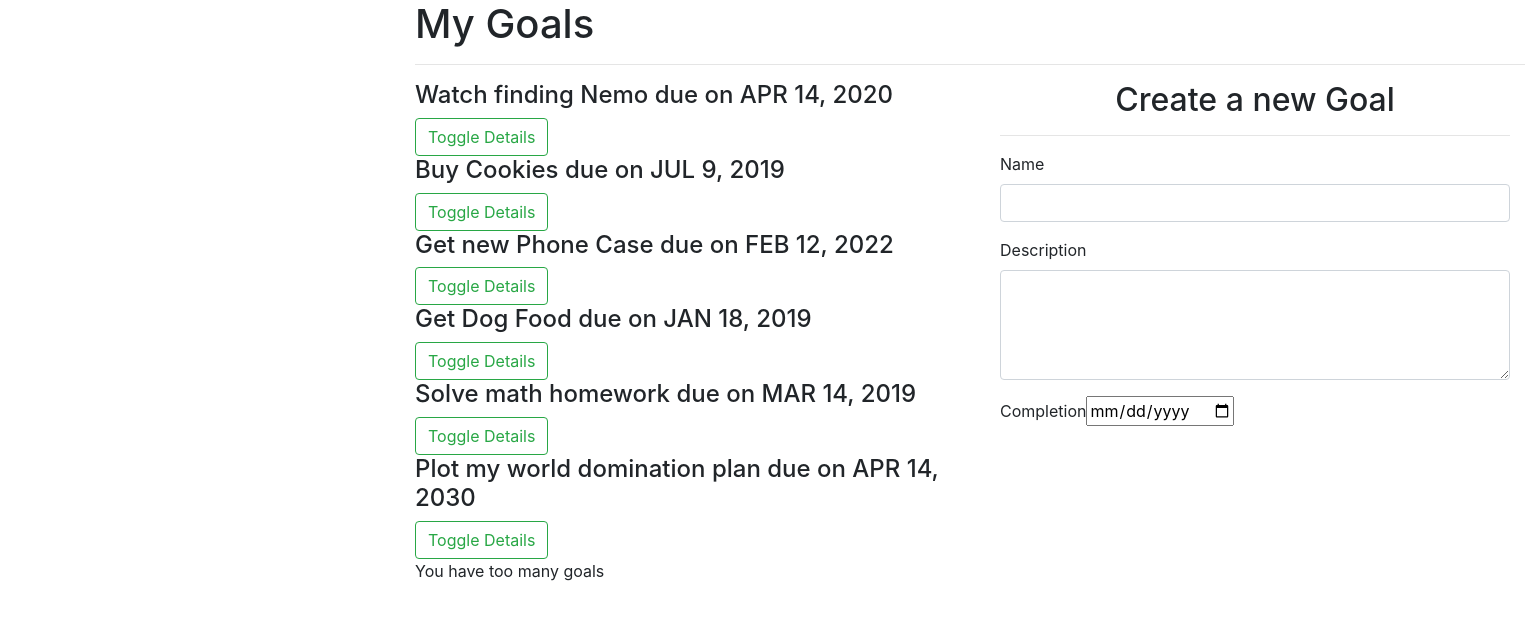
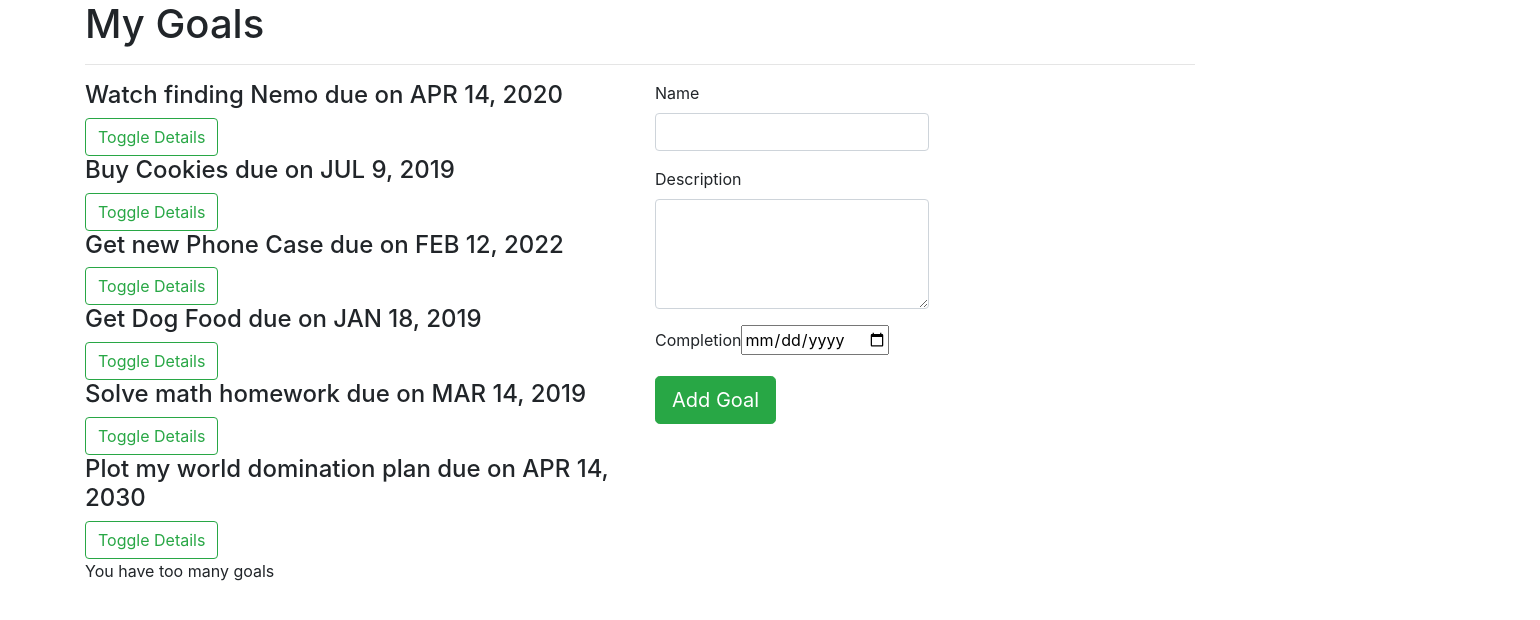
Before and after one commit to Marionjames-ally/Goals, an Angular app: page / in a window 1280 px wide. Shown: the top 620 px of the page, 1540 px wide, since content can reach past the window. Built offline with nearby package versions, Linux system fonts and the light colour scheme.

Commit message:
deployment

```diff
--- a/package.json
+++ b/package.json
@@ -30,9 +30,10 @@
     "@angular/cli": "~8.3.21",
     "@angular/compiler-cli": "~8.2.14",
     "@angular/language-service": "~8.2.14",
-    "@types/node": "~8.9.4",
     "@types/jasmine": "~3.3.8",
     "@types/jasminewd2": "~2.0.3",
+    "@types/node": "~8.9.4",
+    "angular-cli-ghpages": "^0.6.2",
     "codelyzer": "^5.0.0",
     "jasmine-core": "~3.4.0",
     "jasmine-spec-reporter": "~4.2.1",
--- a/src/app/goal-form/goal-form.component.html
+++ b/src/app/goal-form/goal-form.component.html
@@ -1,23 +1,37 @@
 <div class="container-fluid">
-        <h2 class="text-center">Create a new Goal</h2>
-        <hr>
-        <form #goalForm='ngForm'>
+        <div class="row">
+          <form (ngSubmit)='submitGoal()' #goalForm='ngForm'>
+            <!-- Name Form -->
             <div class="form-group">
+              <label for="name">Name</label>
+              <input type="text" class="form-control" id="name" [(ngModel)]="newGoal.name" name="name" #name="ngModel" required>
 
-                <label for="name">Name</label>
-                <input type="text" required class="form-control" id="name" [(ngModel)]="newGoal.name" name="name">
-      <!-- testing to see if we get any data -->
+              <div [hidden]="name.valid || name.pristine" class="alert alert-danger">
+                <p> Name is Required</p>
+
+              </div>
             </div>
+            <!-- Description Input -->
             <div class="form-group">
+              <label for="description">Description</label>
+              <textarea class="form-control" id="description" rows="4" [(ngModel)]="newGoal.description" name="description" #description="ngModel" required></textarea>
+              <div [hidden]="description.valid || description.pristine" class="alert alert-danger">
+                <p> Description is Required</p>
 
-                <label for="description">Description</label>
-                <textarea class="form-control" id="description" rows="4" required></textarea>
+              </div>
 
             </div>
+            <!-- Date Input -->
             <div class="form-group">
-                <label for="complete">Completion</label>
-                <input type='date' id="complete" required>
+              <label for="complete">Completion</label>
+              <input type='date' id="complete" [(ngModel)]="newGoal.completeDate" name="completeDate" #completeDate="ngModel" required>
+              <div [hidden]="completeDate.valid || completeDate.pristine" class="alert alert-danger">
+                <p> Complete Date is Required</p>
 
+              </div>
             </div>
-        </form>
+            <button type="Submit" class="btn btn-success btn-lg">Add Goal</button>
+
+            </form>
+        </div>
       </div>
--- a/src/app/goal-form/goal-form.component.ts
+++ b/src/app/goal-form/goal-form.component.ts
@@ -1,5 +1,5 @@
-import { Component, OnInit } from '@angular/core';
-import { Goal } from '../goal';
+import { Component, OnInit,Output,EventEmitter } from '@angular/core';
+import {Goal} from '../goal';
 
 @Component({
   selector: 'app-goal-form',
@@ -7,9 +7,13 @@
   styleUrls: ['./goal-form.component.css']
 })
 export class GoalFormComponent implements OnInit {
+   newGoal=new Goal(0,"","",new Date());
 
-  newGoal = new Goal(0,"","",new Date()
-  );
+   @Output() addGoal=new EventEmitter<Goal>();
+
+   submitGoal(){
+       this.addGoal.emit(this.newGoal);
+   }
 
   constructor() { }
 
--- a/src/app/goal/goal.component.html
+++ b/src/app/goal/goal.component.html
@@ -1,4 +1,4 @@
-<div class="container" style="margin-left: 400px">
+<div class="container">
         <h1>My Goals</h1>
         <hr>
 
@@ -16,7 +16,7 @@
             </div>
           </div>
           <div class="col-md-6">
-            <app-goal-form></app-goal-form>
+            <app-goal-form (addGoal)="addNewGoal($event)"></app-goal-form>
           </div>
         </div>
 
--- a/src/app/goal/goal.component.ts
+++ b/src/app/goal/goal.component.ts
@@ -30,6 +30,13 @@
       }
     }
   }
+  addNewGoal(goal,index){
+    let goalLength = this.goals.length;
+    goal.id = goalLength+1;
+    goal.completeDate = new Date(goal.completeDate)
+    this.goals.push(goal)
+
+  }
 
   constructor() { }
 
```
Also changed, not shown: 1 other file (tests, documents, lock files or other folders).
